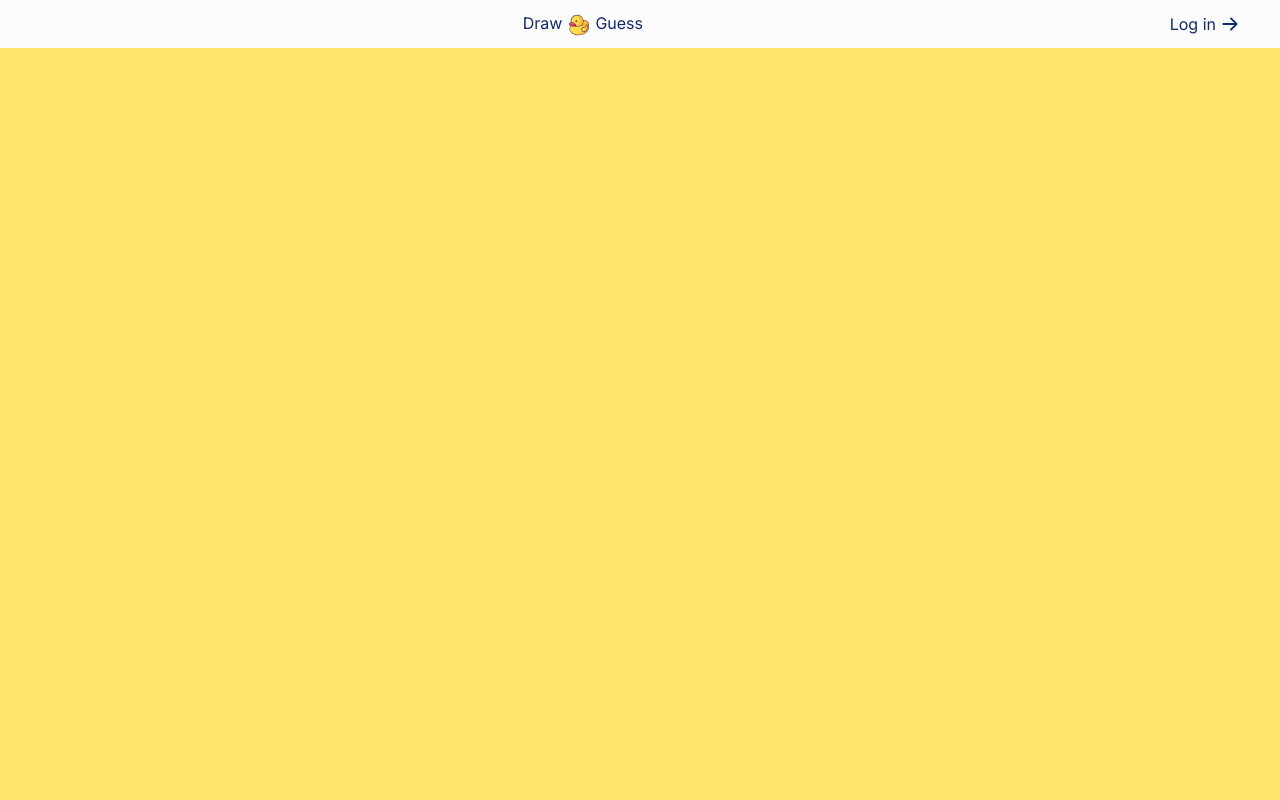
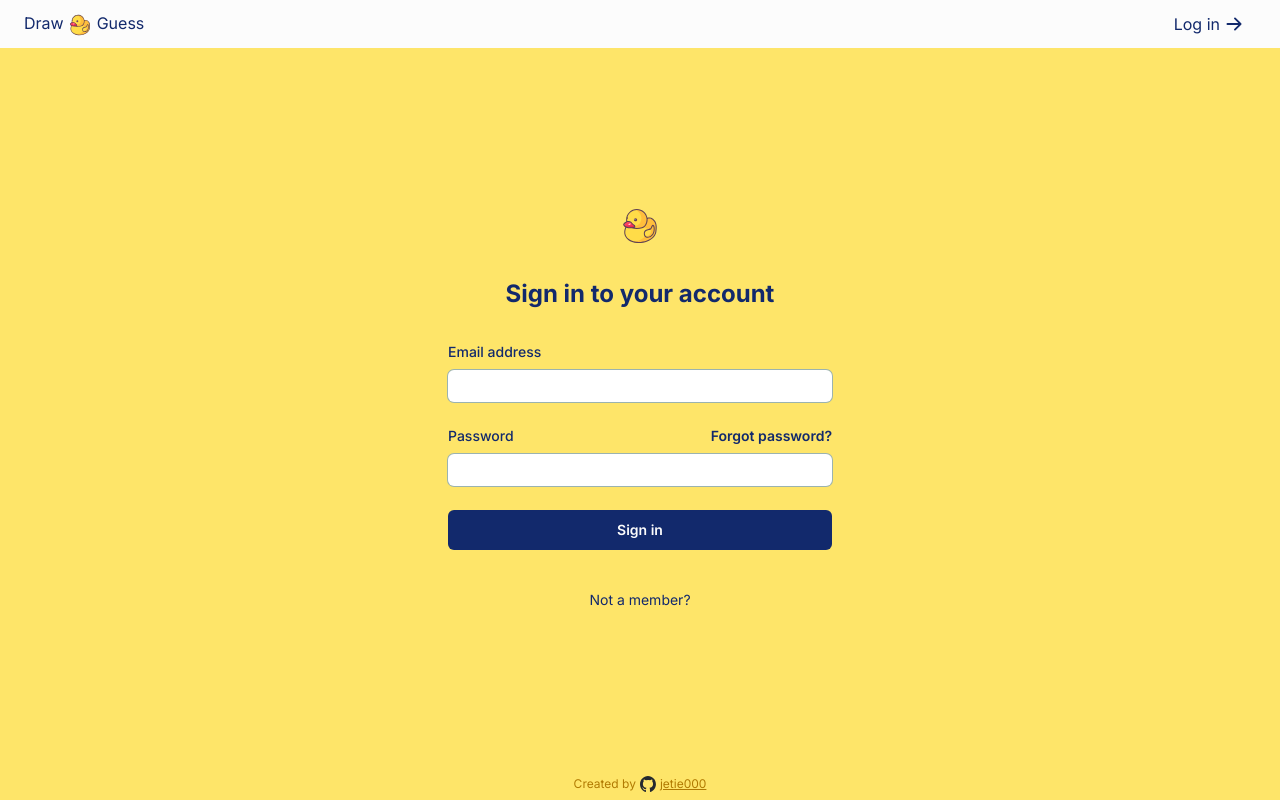
Before and after one commit to jetie000/draw-guess-frontend, a Vue app: page /login in a window 1280 px wide. Before the commit this address had no page. Built offline with nearby package versions, Linux system fonts and the light colour scheme.

Commit message:
feat: add login page UI, add footer and main layout, add google auth plugin

```diff
--- a/package.json
+++ b/package.json
@@ -19,7 +19,8 @@
     "@heroicons/vue": "^2.1.5",
     "pinia": "^2.1.7",
     "vue": "^3.4.29",
-    "vue-router": "^4.3.3"
+    "vue-router": "^4.3.3",
+    "vue3-google-login": "^2.0.33"
   },
   "devDependencies": {
     "@rushstack/eslint-patch": "^1.8.0",
--- a/src/App.vue
+++ b/src/App.vue
@@ -1,11 +1,17 @@
 <script setup lang="ts">
 import { RouterView } from 'vue-router'
-import HeaderMain from './components/Header/HeaderMain.vue'
+import HeaderMain from './components/Layout/HeaderMain.vue'
+import FooterMain from './components/Layout/FooterMain.vue'
 </script>
 
 <template>
   <div>
     <HeaderMain />
-    <RouterView />
+    <div class="min-h-[calc(100vh-3rem)] bg-yellow-secondary text-blue">
+      <main class="container flex flex-col mx-auto h-[calc(100vh-5rem)]">
+        <RouterView />
+      </main>
+      <FooterMain />
+    </div>
   </div>
 </template>
--- a/src/components/Header/HeaderMain.vue
+++ /dev/null
@@ -1,17 +0,0 @@
-<script setup lang="ts">
-import { ArrowRightIcon } from '@heroicons/vue/16/solid'
-</script>
-<template>
-  <header class="text-blue p-2 flex justify-center items-center">
-    <h1 class="ml-auto">
-      Draw <img class="w-6 h-6 inline" src="@/assets/duck-icon.svg" alt="" /> Guess
-    </h1>
-    <button
-      class="flex items-center gap-1 ml-auto mr-5 hover:bg-blue hover:text-white transition-all pl-3 pr-3 pt-1 pb-1 rounded-full"
-    >
-      <span>Log in</span> <ArrowRightIcon class="inline w-5 h-5" />
-    </button>
-  </header>
-</template>
-
-<style scoped></style>
--- /dev/null
+++ b/src/components/Layout/FooterMain.vue
@@ -0,0 +1,12 @@
+<script setup lang="ts">
+import githubIcon from '@/assets/github.svg'
+</script>
+<template>
+  <footer class="flex justify-center items-center h-8 text-brown text-xs">
+    <span>Created by</span>
+    <img :src="githubIcon" alt="Github" class="mx-1 size-4" />
+    <a class="underline" href="https://github.com/jetie000">jetie000</a>
+  </footer>
+</template>
+
+<style scoped></style>
--- /dev/null
+++ b/src/components/Layout/HeaderMain.vue
@@ -0,0 +1,20 @@
+<script setup lang="ts">
+import duckIcon from '@/assets/duck-icon.svg'
+import { ArrowRightIcon } from '@heroicons/vue/16/solid'
+</script>
+<template>
+  <header class="text-blue bg-white p-2 h-12 flex justify-center sticky">
+    <div class="container flex justify-center items-center flex-grow px-4">
+      <h1 class="cursor-pointer" @click="$router.push('/')">
+        Draw <img class="w-6 h-6 inline" :src="duckIcon" alt="Logo" /> Guess
+      </h1>
+      <button
+        class="flex items-center gap-1 ml-auto hover:bg-blue hover:text-white transition-all px-3 py-1 rounded-full"
+      >
+        <RouterLink to="/login">Log in</RouterLink> <ArrowRightIcon class="inline w-5 h-5" />
+      </button>
+    </div>
+  </header>
+</template>
+
+<style scoped></style>
--- a/src/router/index.ts
+++ b/src/router/index.ts
@@ -1,13 +1,7 @@
 import { createRouter, createWebHistory } from 'vue-router'
-import HomePage from '@/views/Home/HomePage.vue'
+import { routes } from './routes'
 
 export const router = createRouter({
   history: createWebHistory(import.meta.env.BASE_URL),
-  routes: [
-    {
-      path: '/',
-      name: 'home',
-      component: HomePage
-    }
-  ]
+  routes
 })
--- /dev/null
+++ b/src/router/routes.ts
@@ -0,0 +1,18 @@
+import type { RouteRecordRaw } from 'vue-router'
+
+export const routes: RouteRecordRaw[] = [
+  {
+    path: '/',
+    name: 'Home',
+    component: () => import('@/views/Home/HomePage.vue')
+  },
+  {
+    path: '/login',
+    name: 'Login',
+    component: () => import('@/views/Auth/LoginPage.vue')
+  },
+  {
+    path: '/:pathMatch(.*)*',
+    redirect: '/'
+  }
+]
--- a/src/styles/colors.scss
+++ b/src/styles/colors.scss
@@ -1,5 +1,6 @@
 $black: #1b0e02;
 $blue: #12296c;
+$blue-light: #1a3a97;
 $brown: #b17a02;
 $red: #e65f59;
 $gray-secondary: #6b6d6a;
--- a/src/styles/main.scss
+++ b/src/styles/main.scss
@@ -5,12 +5,8 @@
 @tailwind components;
 @tailwind utilities;
 
-body {
+#app {
+  font-family: 'Inter', 'sans-serif', monospace;
+  color: $black;
   background: $yellow-secondary;
 }
-
-#app {
-  font-family: 'Inter', 'sans-serif', monospace;
-  background: $white;
-  color: $black;
-}
--- a/src/views/Auth/LoginPage.vue
+++ b/src/views/Auth/LoginPage.vue
@@ -1,7 +1,68 @@
+<script setup lang="ts">
+import { ref } from 'vue'
+
+const formData = ref({
+  email: '',
+  password: ''
+})
+const onSubmit = () => {
+  console.log(formData.value.email, formData.value.password)
+}
+</script>
 <template>
-  <div></div>
+  <div class="flex flex-col justify-center px-6 py-12 lg:px-8 my-auto">
+    <div class="sm:mx-auto sm:w-full sm:max-w-sm">
+      <img class="mx-auto h-10 w-auto" src="@/assets/duck-icon.svg" alt="Draw & Guess" />
+      <h2 class="mt-8 text-center text-2xl font-bold">Sign in to your account</h2>
+    </div>
+
+    <div class="mt-8 sm:mx-auto sm:w-full sm:max-w-sm">
+      <form class="space-y-6" @submit.prevent="onSubmit">
+        <div>
+          <label for="email" class="block text-sm font-medium">Email address</label>
+          <div class="mt-2">
+            <input
+              v-model="formData.email"
+              id="email"
+              name="email"
+              type="email"
+              autocomplete="email"
+              required
+              class="block w-full rounded-md border-0 py-1.5 px-2 ring-1 placeholder:text-gray-400 leading-4"
+            />
+          </div>
+        </div>
+
+        <div>
+          <div class="flex items-center justify-between">
+            <label for="password" class="block text-sm font-medium">Password</label>
+            <div class="text-sm">
+              <a href="/reset-password" class="font-semibold">Forgot password?</a>
+            </div>
+          </div>
+          <div class="mt-2">
+            <input
+              v-model="formData.password"
+              id="password"
+              name="password"
+              type="password"
+              autocomplete="current-password"
+              required
+              class="block w-full rounded-md border-0 py-1.5 px-2 ring-1 placeholder:text-gray-400 leading-4"
+            />
+          </div>
+        </div>
+
+        <div>
+          <button
+            type="submit"
+            class="flex w-full justify-center rounded-md bg-blue px-3 py-2.5 text-sm font-semibold text-white hover:bg-blue-light transition-all"
+          >
+            Sign in
+          </button>
+        </div>
+      </form>
+      <p class="mt-10 text-center text-sm text-gray-500">Not a member?</p>
+    </div>
+  </div>
 </template>
-
-<script setup lang="ts"></script>
-
-<style scoped></style>
--- a/tailwind.config.js
+++ b/tailwind.config.js
@@ -5,6 +5,7 @@ export default {
     colors: {
       black: '#1b0e02',
       blue: '#12296c',
+      'blue-light': '#1a3a97',
       brown: '#b17a02',
       red: '#e65f59',
       'gray-secondary': '#6b6d6a',
```
Also changed, not shown: src/assets/github.svg (added), 1 other file (tests, documents, lock files or other folders).
